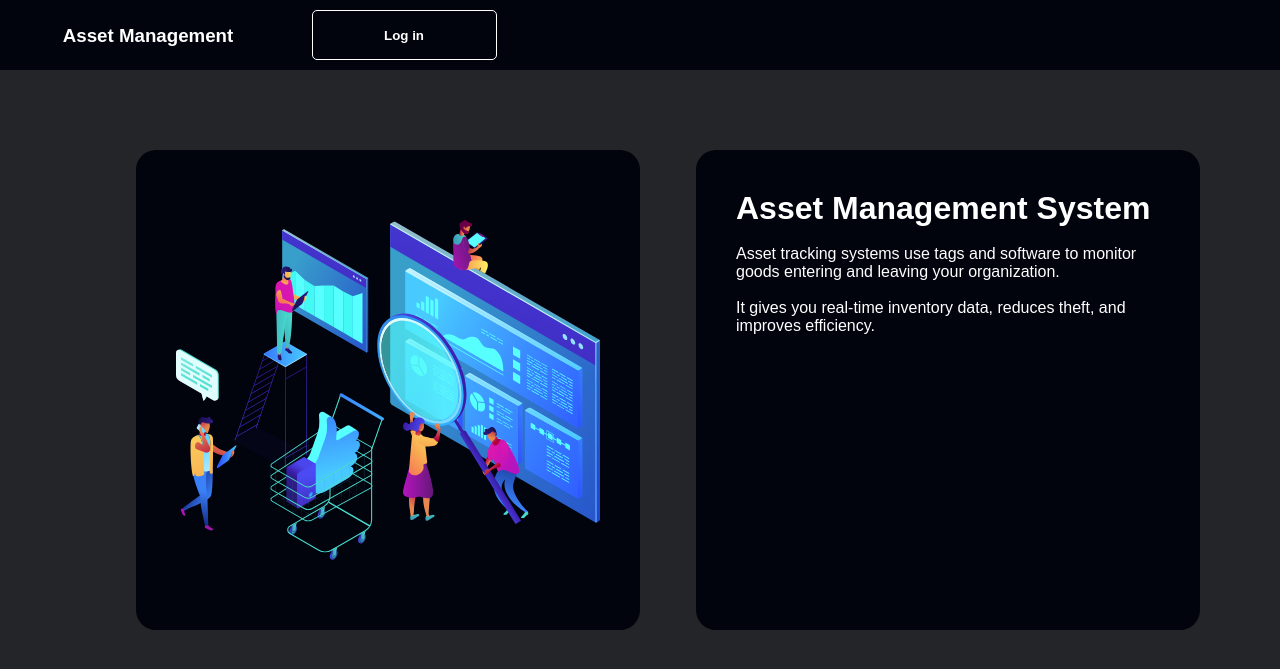
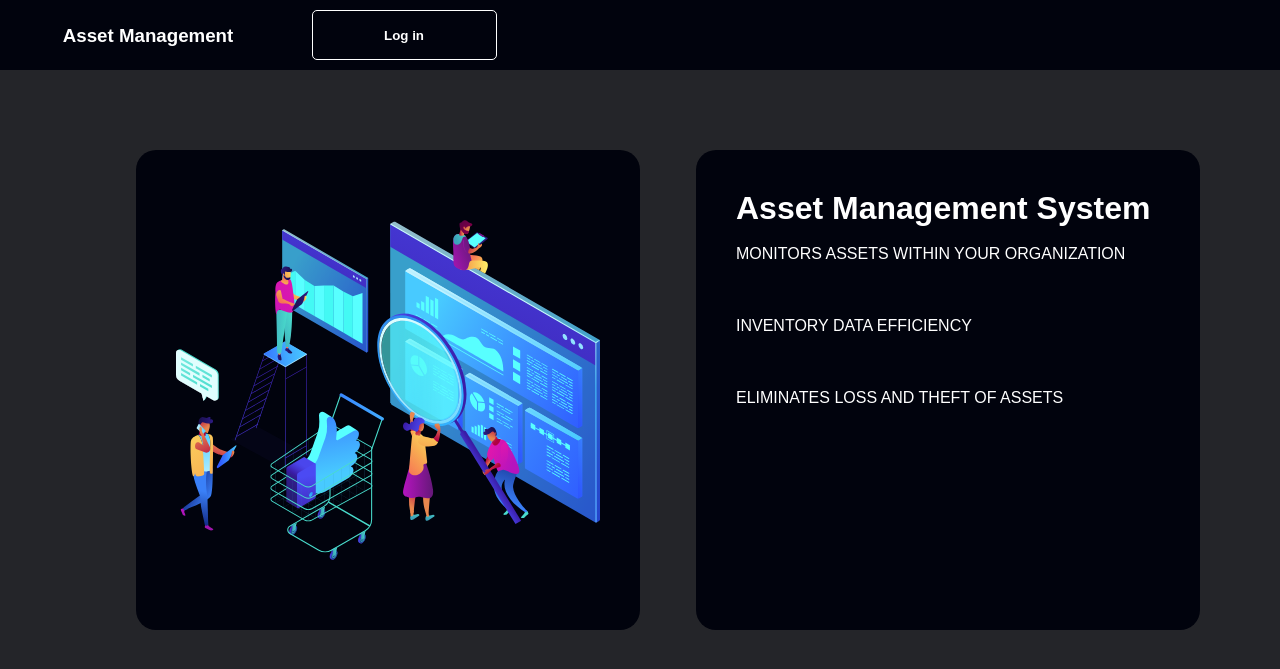
Before and after one commit to Aristocratjnr/Asset-Tracking-Django-Project, a Django app: page / in a window 1280 px wide. Shown: the top 669 px of the page. Run offline with Django 3.2, Linux system fonts and the light colour scheme.

Commit message:
refactor: Update index.html with improved asset management system description

```diff
--- a/users/templates/index.html
+++ b/users/templates/index.html
@@ -28,7 +28,7 @@
             </div>
             <div class="index-sub">
                 <h1>Asset Management System</h1><br/>
-                <p>Asset tracking systems use tags and software to monitor goods entering and leaving your organization. <br><br> It gives you real-time inventory data, reduces theft, and improves efficiency.</p>
+                <p>MONITORS ASSETS WITHIN YOUR ORGANIZATION  <br><br> <br><br> INVENTORY DATA EFFICIENCY  <br><br> <br><br>ELIMINATES LOSS AND THEFT OF ASSETS</p>
             </div>
         </div>
     </section>
```
